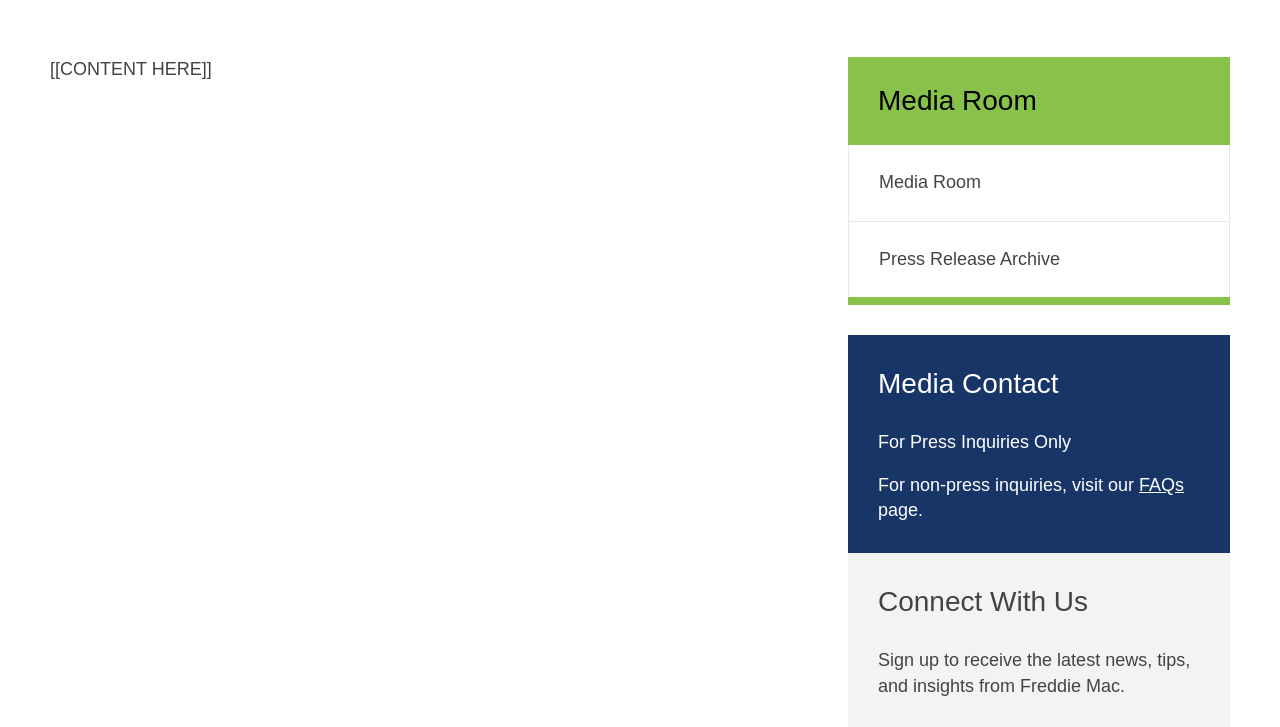
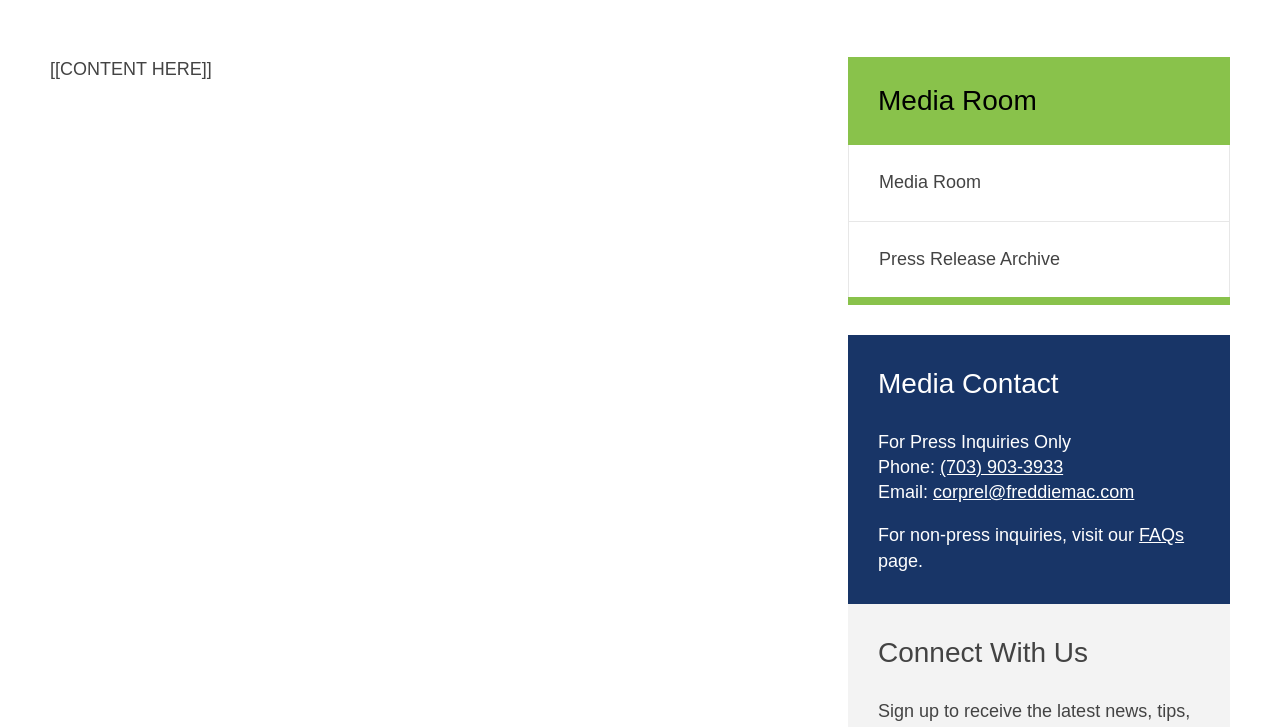
Before and after one commit to SCarrero/release, a plain HTML site: page index.html in a window 1280 px wide. Shown: the part 329-1056 px from the top of the page. Drawn offline with Linux system fonts and the light colour scheme; a web font is replaced by a local one.

Commit message:
Update index.html

```diff
--- a/index.html
+++ b/index.html
@@ -361,6 +361,8 @@
                       <h2 class="h3 gutter-bottom">Media Contact</h2>
                       <p>
                         For Press Inquiries Only<br>
+                        Phone: <a href="tel:+17039033933">(703) 903-3933</a><br>
+                        Email: <a href="mailto:corprel@freddiemac.com">corprel@freddiemac.com</a>
                       </p>
                       <p>For non-press inquiries, visit our <a href="http://www.freddiemac.com/about/contact-us.html">FAQs</a> page.</p>
                     </div>
```
